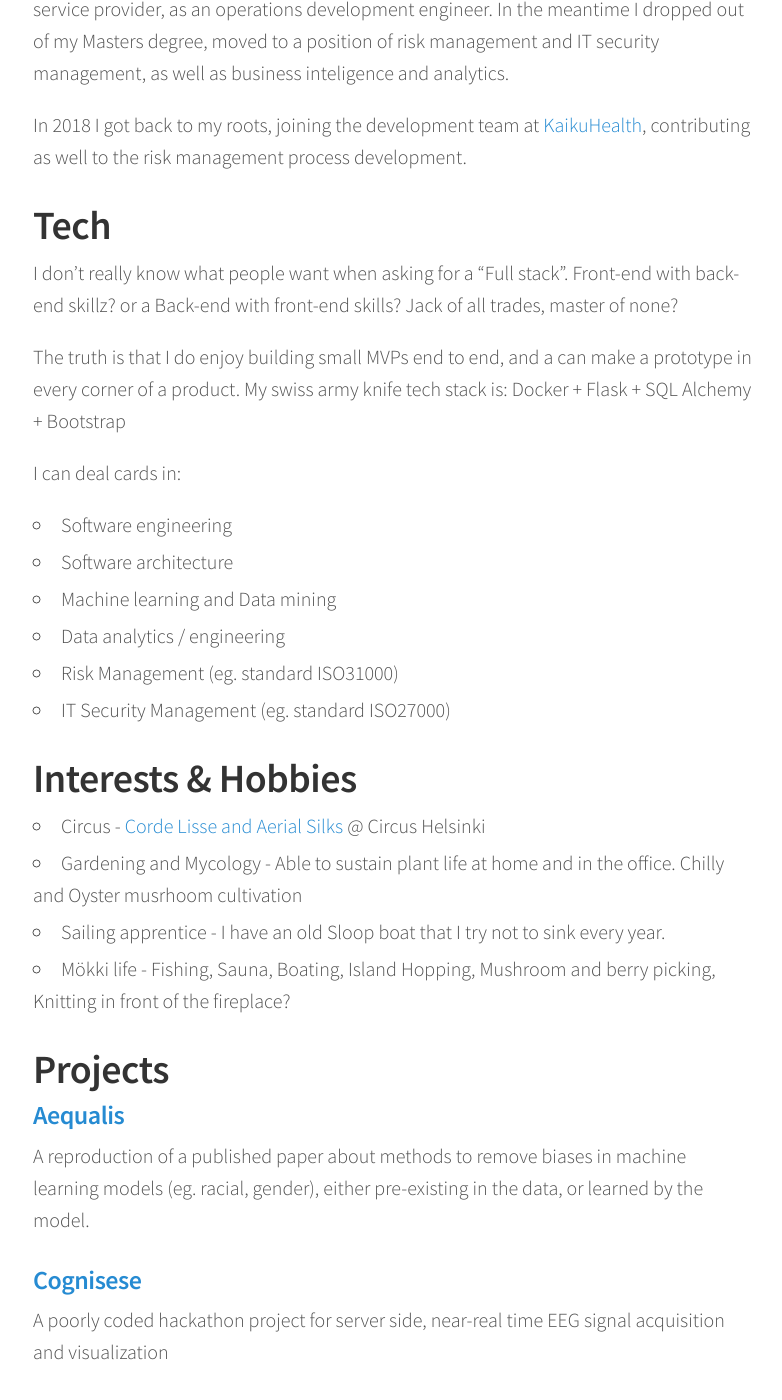
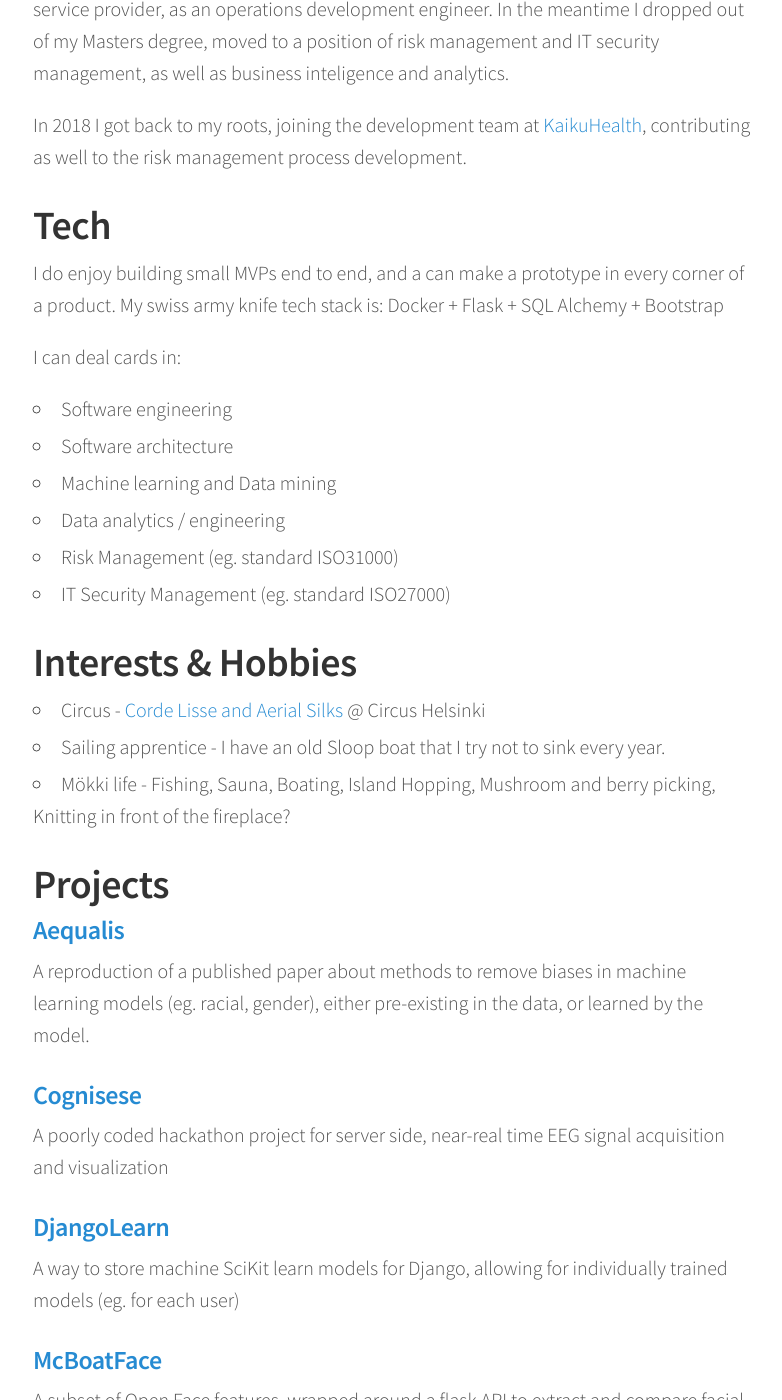
Before and after one commit to sergioisidoro/about-me, a Jekyll site: the page built from index.md, in a window 1280 px wide and 1400 px high, scrolled down 1025 px. Shown: the whole window, without its empty margins (247-1029 px from the left). Built offline with Jekyll 4.4.1, drawn with Linux system fonts in a browser that asks for light colours.

Commit message:
Update index.md

```diff
--- a/index.md
+++ b/index.md
@@ -15,10 +15,7 @@ When the company ran out of runway, and ended up failing, I joined [Holvi](www.h
 In 2018 I got back to my roots, joining the development team at [KaikuHealth](https://kaikuhealth.com/), contributing as well to the risk management process development.
 
 # Tech
-I don't really know what people want when asking for a "Full stack".
-Front-end with back-end skillz? or a Back-end with front-end skills? Jack of all trades, master of none?
-
-The truth is that I do enjoy building small MVPs end to end, and a can make a prototype in every corner of a product.
+ I do enjoy building small MVPs end to end, and a can make a prototype in every corner of a product.
 My swiss army knife tech stack is: Docker + Flask + SQL Alchemy + Bootstrap
 
 I can deal cards in:
@@ -33,10 +30,8 @@ I can deal cards in:
 # Interests & Hobbies
 
 * Circus - [Corde Lisse and Aerial Silks](https://www.instagram.com/p/BY_ajJ6FIy-/?taken-by=smaisidoro) @ Circus Helsinki
-* Gardening and Mycology - Able to sustain plant life at home and in the office. Chilly and Oyster musrhoom cultivation
 * Sailing apprentice - I have an old Sloop boat that I try not to sink every year.
 * Mökki life - Fishing, Sauna, Boating, Island Hopping, Mushroom and berry picking, Knitting in front of the fireplace?
-
 
 # Projects
 
```
